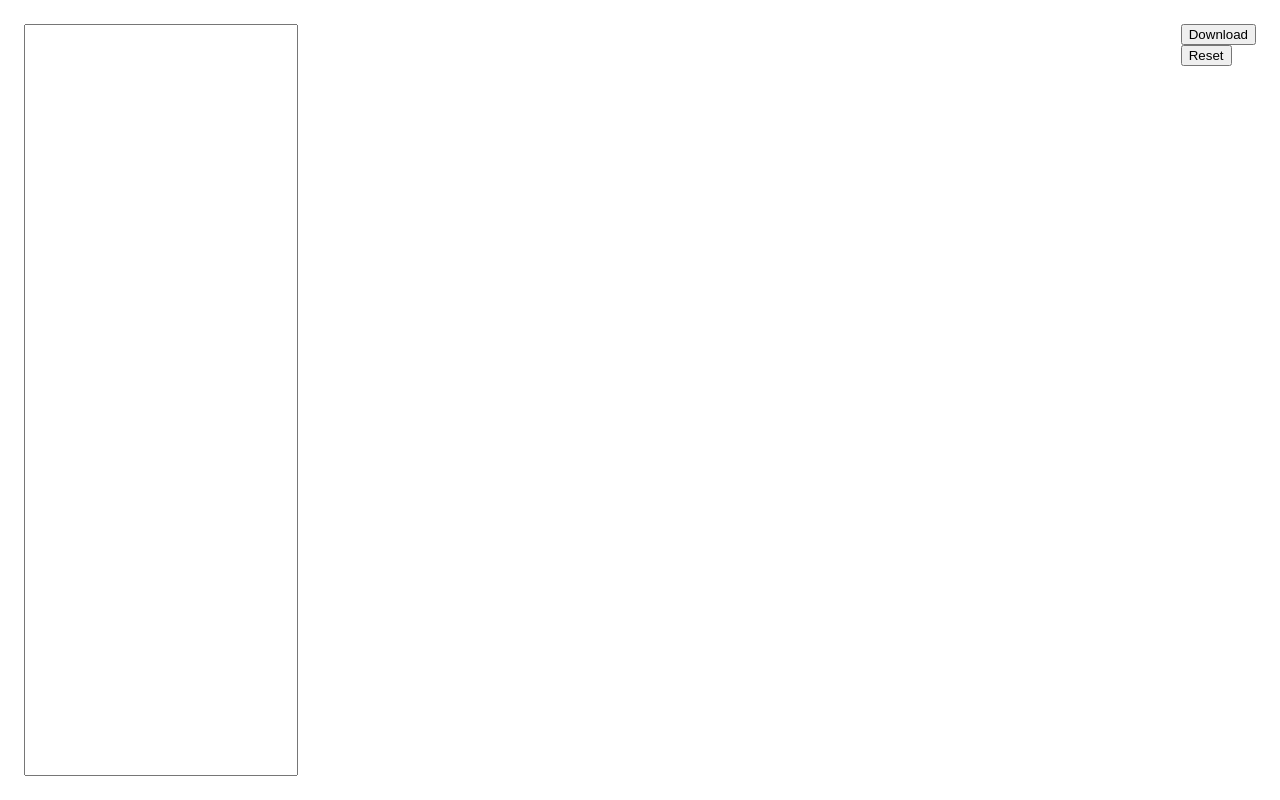
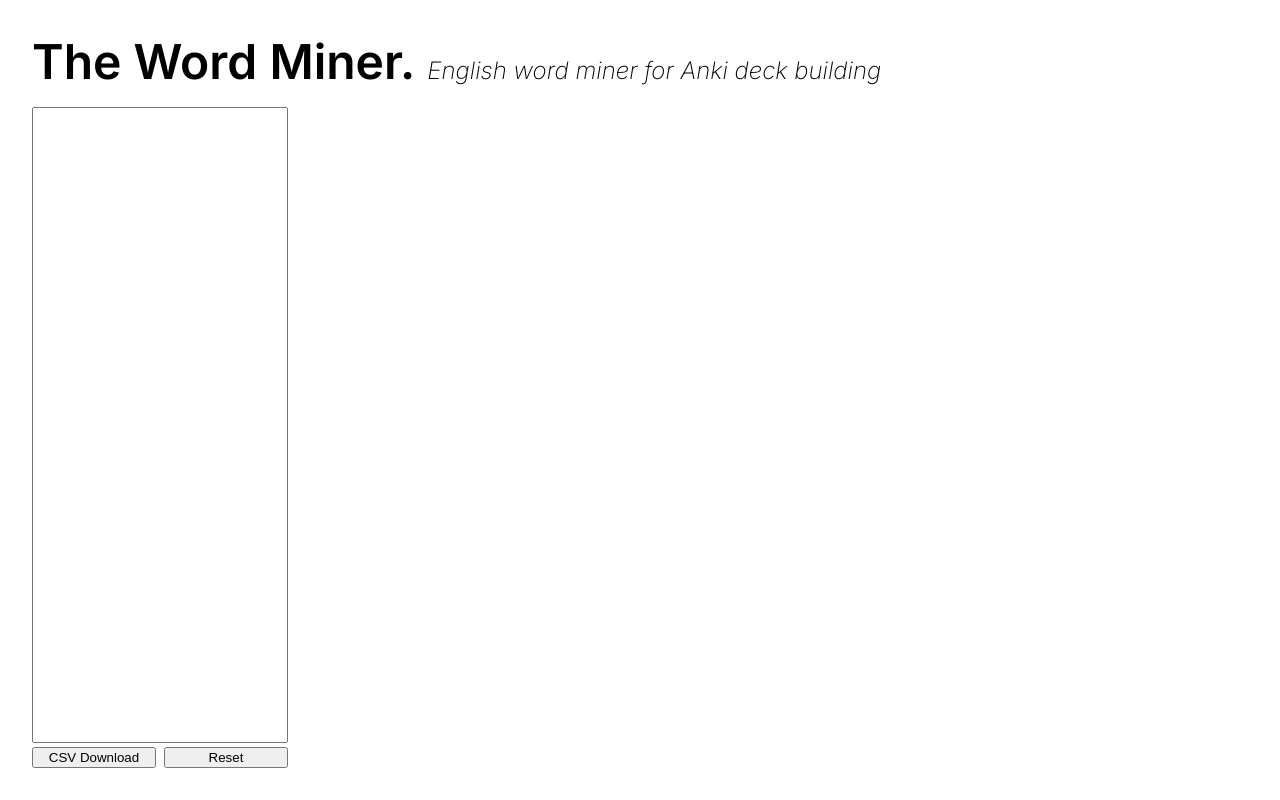
Before and after one commit to sinibida/WordMiner, a Next.js app: page / in a window 1280 px wide. Built offline with nearby package versions, Linux system fonts and the light colour scheme.

Commit message:
feat: bit more prettier

```diff
--- a/app/globals.css
+++ b/app/globals.css
@@ -1,8 +1,12 @@
+@import url('https://fonts.googleapis.com/css2?family=Inter:ital,opsz,wght@0,14..32,100..900;1,14..32,100..900&display=swap');
+
 html, body {
   width: 100vw;
   height: 100vh;
   padding: 0;
   margin: 0;
+
+  font-family: Inter;
 }
 
 body {
--- /dev/null
+++ b/app/layout.module.css
@@ -0,0 +1,29 @@
+.container {
+  display: flex;
+  flex-direction: column;
+  align-items: stretch;
+  padding: 32px;
+  gap: 16px;
+  align-self: stretch;
+  flex: 1;
+}
+
+.container nav {
+  display: flex;
+  gap: 12px;
+  align-items: baseline;
+  & span:nth-child(1) {
+    font-size: 48px;
+    font-weight: 600;
+  }
+  & span:nth-child(2) {
+    font-size: 24px;
+    font-weight: 200;
+    font-style: italic;
+  }
+}
+
+.container main {
+  display: flex;
+  flex-grow: 1;
+}
--- a/app/layout.tsx
+++ b/app/layout.tsx
@@ -1,21 +1,11 @@
+import classNames from "classnames";
 import type { Metadata } from "next";
-import localFont from "next/font/local";
 import "./globals.css";
-
-const geistSans = localFont({
-  src: "./fonts/GeistVF.woff",
-  variable: "--font-geist-sans",
-  weight: "100 900",
-});
-const geistMono = localFont({
-  src: "./fonts/GeistMonoVF.woff",
-  variable: "--font-geist-mono",
-  weight: "100 900",
-});
+import styles from "./layout.module.css";
 
 export const metadata: Metadata = {
-  title: "Create Next App",
-  description: "Generated by create next app",
+  title: "Word Miner",
+  description: "For anki word mining",
 };
 
 export default function RootLayout({
@@ -25,8 +15,14 @@
 }>) {
   return (
     <html lang="en">
-      <body className={`${geistSans.variable} ${geistMono.variable}`}>
-        {children}
+      <body>
+        <div className={classNames(styles.container)}>
+          <nav>
+            <span>The Word Miner.</span>
+            <span>English word miner for Anki deck building</span>
+          </nav>
+          <main>{children}</main>
+        </div>
       </body>
     </html>
   );
--- a/app/page.module.css
+++ b/app/page.module.css
@@ -4,16 +4,31 @@
   align-items: stretch;
   align-self: stretch;
   flex: 1;
-  padding: 24px 24px;
+}
+
+.textareaContainer {
+  width: 256px;
+  display: flex;
+  flex-direction: column;
+  gap: 4px;
 }
 
 .textarea {
-  width: 256px;
+  flex: 1;
   resize: none;
   font-family: monospace;
   font-size: 12px;
   margin: 0;
   padding: 8px;
+}
+
+.buttons {
+  display: flex;
+  gap: 4px;
+
+  & * {
+    flex: 1
+  }
 }
 
 .result {
--- a/app/page.tsx
+++ b/app/page.tsx
@@ -44,7 +44,7 @@
 // https://github.com/Pseudo-Corp/SynergismOfficial/blob/5838bf12905fd55ba63ced9e86967d12db59d48d/src/ImportExport.ts#L214
 function download(text: string, fileName: string) {
   const a = document.createElement("a");
-  a.setAttribute("href", `data:text/plain;charset=utf-8,${encodeURIComponent(text)}`);
+  a.setAttribute("href", `data:text/csv;charset=utf-8,${encodeURIComponent(text)}`);
   a.setAttribute("download", fileName);
   a.setAttribute("id", "downloadSave");
   // "Starting in Firefox 75, the click() function works even when the element is not attached to a DOM tree."
@@ -201,18 +201,20 @@
 
   return (
     <div className={classNames(styles.content, { [styles.stale]: loading })}>
-      <textarea
-        className={styles.textarea}
-        value={text}
-        onChange={(e) => onChange(e.target.value)}
-      />
+      <div className={styles.textareaContainer}>
+        <textarea
+          className={styles.textarea}
+          value={text}
+          onChange={(e) => onChange(e.target.value)}
+        />
+        <div className={styles.buttons}>
+          <button onClick={onDownloadClick}>CSV Download</button>
+          <br />
+          <button onClick={onResetClick}>Reset</button>
+        </div>
+      </div>
       <div className={styles.result}>
         <pre ref={resultRef}>{response}</pre>
-      </div>
-      <div>
-        <button onClick={onDownloadClick}>Download</button>
-        <br />
-        <button onClick={onResetClick}>Reset</button>
       </div>
     </div>
   );
```
Also changed, not shown: app/fonts/GeistMonoVF.woff (deleted), app/fonts/GeistVF.woff (deleted).
